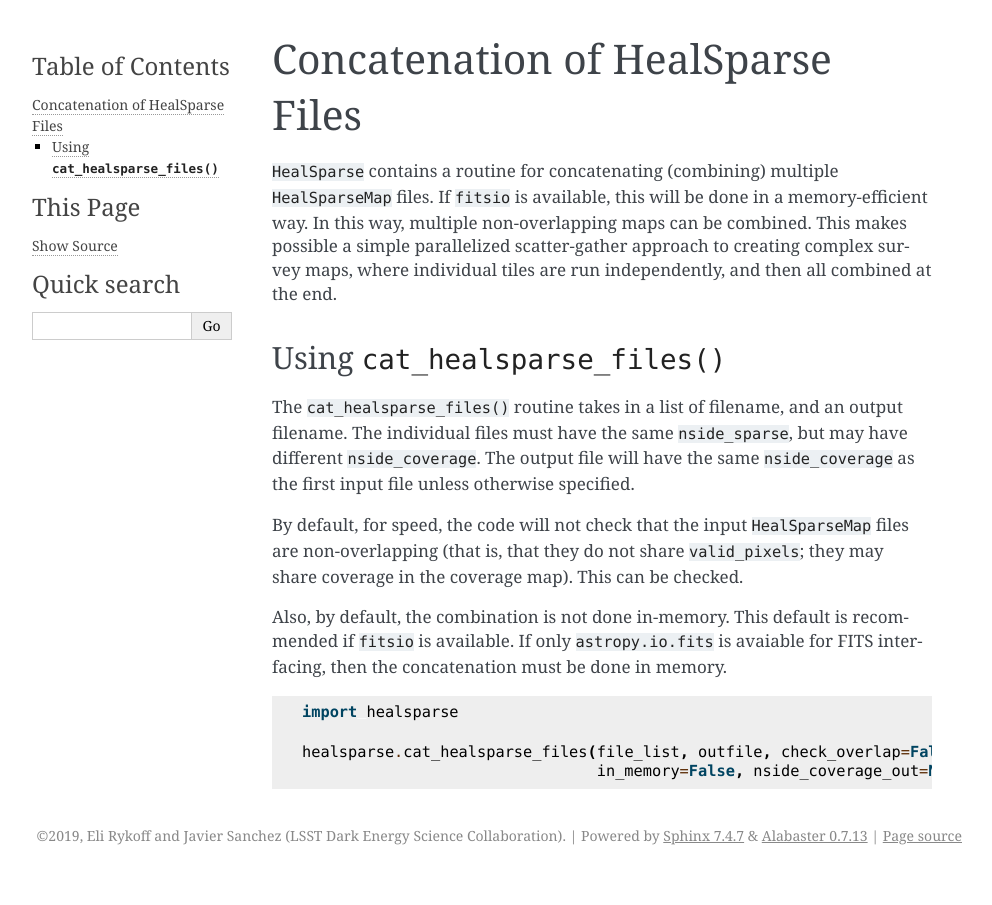
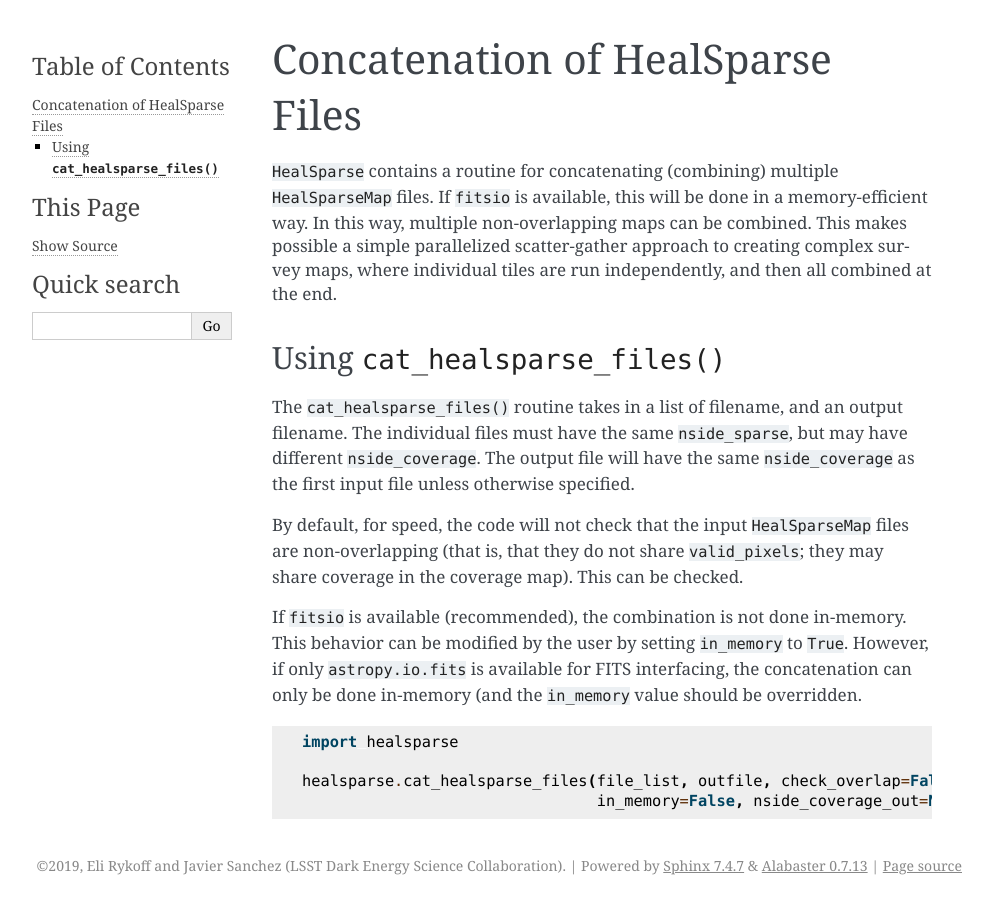
Before and after one commit to LSSTDESC/healsparse, a Sphinx documentation site: the page built from docs/concatenation.rst, in a window 1280 px wide. Shown: the whole page, without its empty margins (148-1140 px from the left). Built offline with Sphinx 7.4.7, drawn with Linux system fonts in a browser that asks for light colours.

Commit message:
Documentation fixups

```diff
--- a/docs/basic_interface.rst
+++ b/docs/basic_interface.rst
@@ -7,7 +7,7 @@ Basic HealSparse Interface
 Getting Started
 ---------------
 
-To conserve memory, `HealSparse` uses a dual-map approach, where a low-resolution full-sky "coverage map" is combined with a high resolution map containing the pixel data where it is available.  The resolution of the coverage map is controlled by the :code:`nside_coverage` parameter, and the resolution of the high-resolution map is controlled by the :code:`nside_sparse` parameter.  Behind the scenes, `HealSparse` uses clever indexing to allow the user to treat these as contiguous maps with minimal overhead.  All `HealSparse` maps use `HealPix` nest indexing behind the scenes, should be treated as nest-indexed maps.
+To conserve memory, `HealSparse` uses a dual-map approach, where a low-resolution full-sky "coverage map" is combined with a high resolution map containing the pixel data where it is available.  The resolution of the coverage map is controlled by the :code:`nside_coverage` parameter, and the resolution of the high-resolution map is controlled by the :code:`nside_sparse` parameter.  Behind the scenes, `HealSparse` uses clever indexing to allow the user to treat these as contiguous maps with minimal overhead.  **All HealSparse maps use HEALPix nest indexing behind the scenes, should be treated as nest-indexed maps.**
 
 There are 3 basic ways to make a :code:`HealSparseMap`.  First, one can read in an existing `HEALPix` map; second, one can read in an existing :code:`HealSparseMap`; and third, one can create a new map.
 
@@ -16,7 +16,7 @@ There are 3 basic ways to make a :code:`HealSparseMap`.  First, one can read in
     import numpy as np
     import healsparse
 
-    # To read a healpix map, the nside_coverage must be specified
+    # To read a HEALPix map, the nside_coverage must be specified
     map1 = healsparse.HealSparseMap.read('healpix_map.fits', nside_coverage=32)
 
     # To read a healsparse map, no additional keywords are necessary
@@ -127,7 +127,7 @@ can only be used to change pixel values.
 Wide Masks
 ----------
 
-`HealSparse` has support for "wide" bit masks with an arbitrary number of bits that are referred to by bit position rather than value.  This is useful, for example, when constructing a coadd coverage map where every pixel can uniquely identify the set of input exposures that contributed at the location of that pixel.  In the case of >64 input exposures you can no longer use a simple 64-bit integer bit mask.  Wide mask bits are always specified by giving a list of integer positions rather than values (e.g., use :code:`10` instead of :code:`1024 = 2**10`).
+`HealSparse` has support for "wide" bit masks with an arbitrary number of bits that are referred to by bit position rather than value.  This is useful, for example, when constructing a coadd coverage map where every pixel can uniquely identify the set of input exposures that contributed at the location of that pixel.  In the case of >64 input exposures you can no longer use a simple 64-bit integer bit mask.  Wide mask bits are always specified by giving a list of integer positions rather than values (e.g., use :code:`10` to set the 10th bit instead of :code:`1024 = 2**10`).
 
 .. code-block :: python
 
--- a/docs/concatenation.rst
+++ b/docs/concatenation.rst
@@ -13,7 +13,7 @@ The :code:`cat_healsparse_files()` routine takes in a list of filename, and an o
 
 By default, for speed, the code will not check that the input :code:`HealSparseMap` files are non-overlapping (that is, that they do not share :code:`valid_pixels`; they may share coverage in the coverage map).  This can be checked.
 
-Also, by default, the combination is not done in-memory.  This default is recommended if :code:`fitsio` is available.  If only :code:`astropy.io.fits` is avaiable for FITS interfacing, then the concatenation must be done in memory.
+If :code:`fitsio` is available (recommended), the combination is not done in-memory.  This behavior can be modified by the user by setting :code:`in_memory` to :code:`True`.  However, if only :code:`astropy.io.fits` is available for FITS interfacing, the concatenation can only be done in-memory (and the :code:`in_memory` value should be overridden.
 
 .. code-block :: python
 
```
